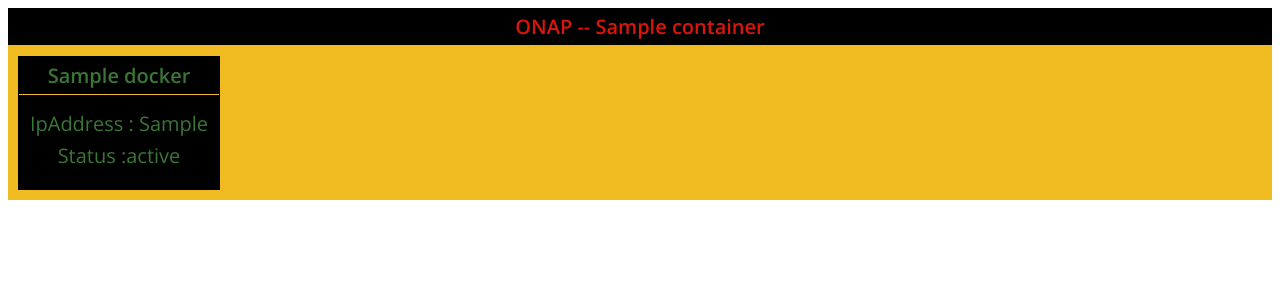
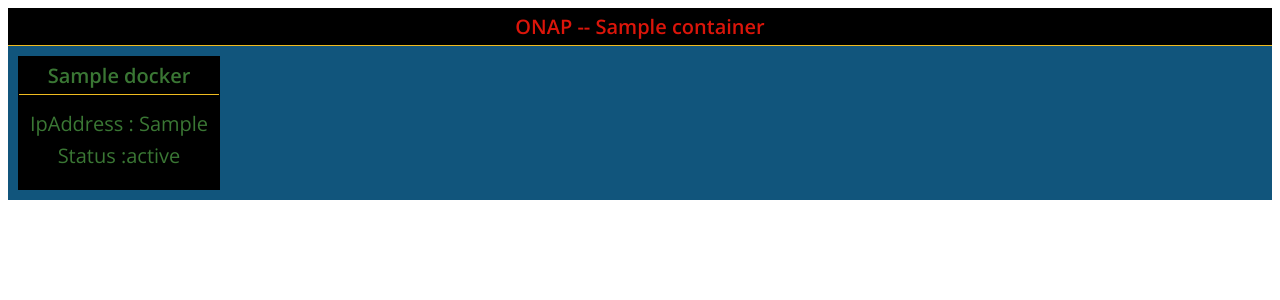
Before and after one commit to orhantombul/MonitorService, a Flask app: template com/templates/robot.html in a window 1280 px wide. Shown: the top 300 px of the page. Run offline with Flask 2, Linux system fonts and the light colour scheme; the template is opened without the code that fills it: most values are stand-ins (such as "Sample title", 1, 10 or a date in 2020).

Commit message:
diffirent style second yellow -> blue

```diff
--- a/com/static/styles/style.css
+++ b/com/static/styles/style.css
@@ -55,7 +55,7 @@ body{
 
 .flex-container {
   display: flex;
-  background-color: #efbb20;
+  background-color: #11557C;
   color: #FFFFFF;
 }
 
```
